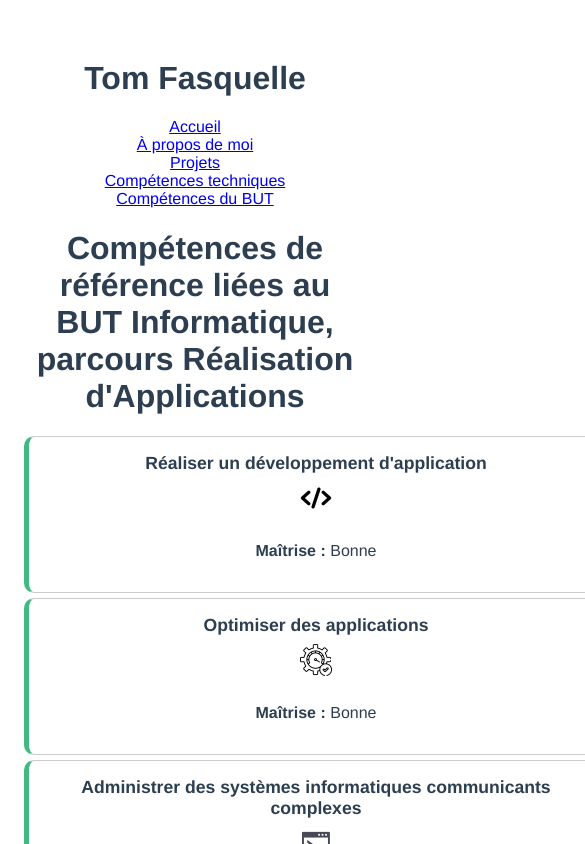
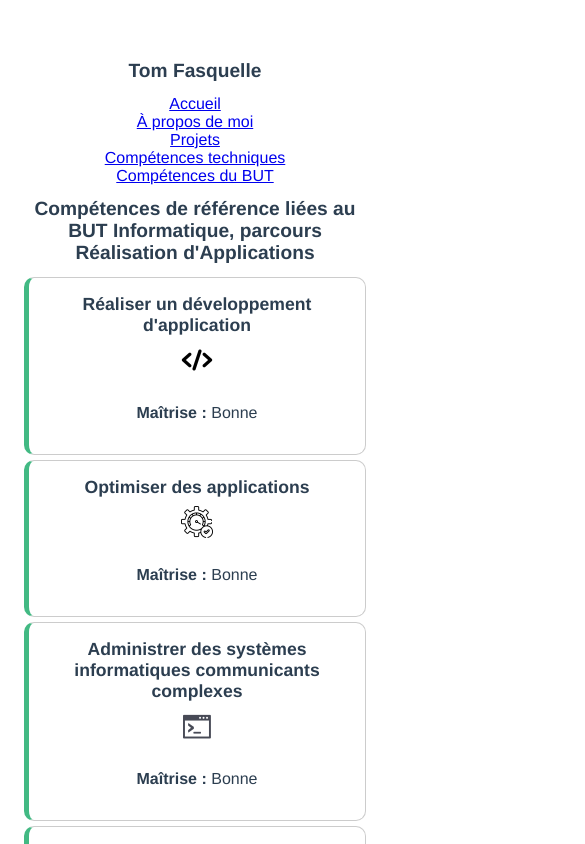
Before and after one commit to tomfsql/TomFolio, a Vue app: page /BUTskills in a window 390 px wide. Shown: the top 844 px of the page, 585 px wide, since content can reach past the window. Built offline with nearby package versions, Linux system fonts and the light colour scheme.

Commit message:
Responsive plus propre maintenant

```diff
--- a/src/assets/styles.css
+++ b/src/assets/styles.css
@@ -51,7 +51,6 @@ button {
 }
 
 .card.expanded {
-  /* Suppression du scale, seulement ombre */
   box-shadow: 0 0 12px rgba(0, 0, 0, 0.3);
   z-index: 1;
   position: relative;
@@ -169,9 +168,16 @@ ul + li, ol + li {
     flex-direction: column;
     align-items: center;
   }
+  .skillgrid {
+    grid-template-columns: 1fr;
+  }
+
+  h1 {
+    font-size: 1.2rem;
+    text-align: center;
+  }
 }
 
-/* Footer */
 .portfolio-footer {
   background-color: #222;
   color: #eee;
--- a/src/components/BUTSkillsPage.vue
+++ b/src/components/BUTSkillsPage.vue
@@ -1,5 +1,8 @@
 <template>
+  <div class="but-skills">
+    <div class="title">
       <h1>Compétences de référence liées au BUT Informatique, parcours Réalisation d'Applications</h1>
+    </div>
 
     <div v-if="sortedCompetencesBUT.length">
       <div class="skillgrid">
@@ -27,8 +30,9 @@
             @before-enter="beforeEnter"
             @enter="enter"
             @before-leave="beforeLeave"
-            @leave="leave">
-          <div v-if="tech.expanded && tech.details">
+            @leave="leave"
+          >
+            <div v-if="tech.expanded && tech.details" class="expand-content">
               <p>{{ tech.details }}</p>
             </div>
           </transition>
@@ -36,6 +40,7 @@
       </div>
     </div>
     <div v-else>Chargement ou aucune compétence BUT trouvée.</div>
+  </div>
 </template>
 
 <script>
```
Lines whose indentation alone changed are shown as unchanged.
